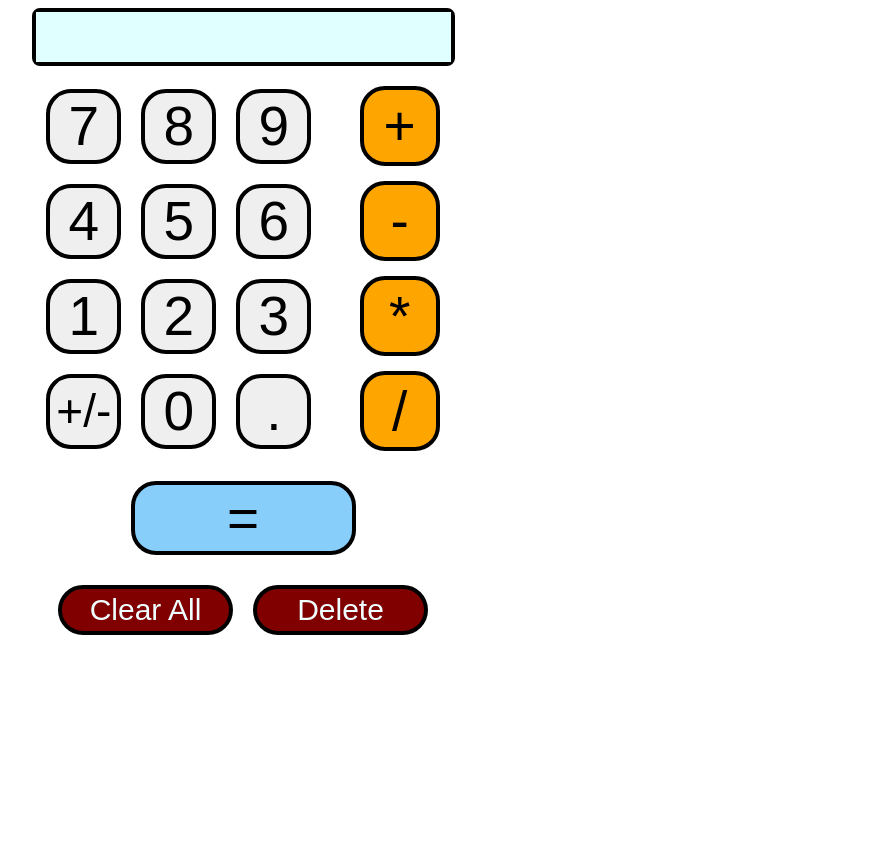
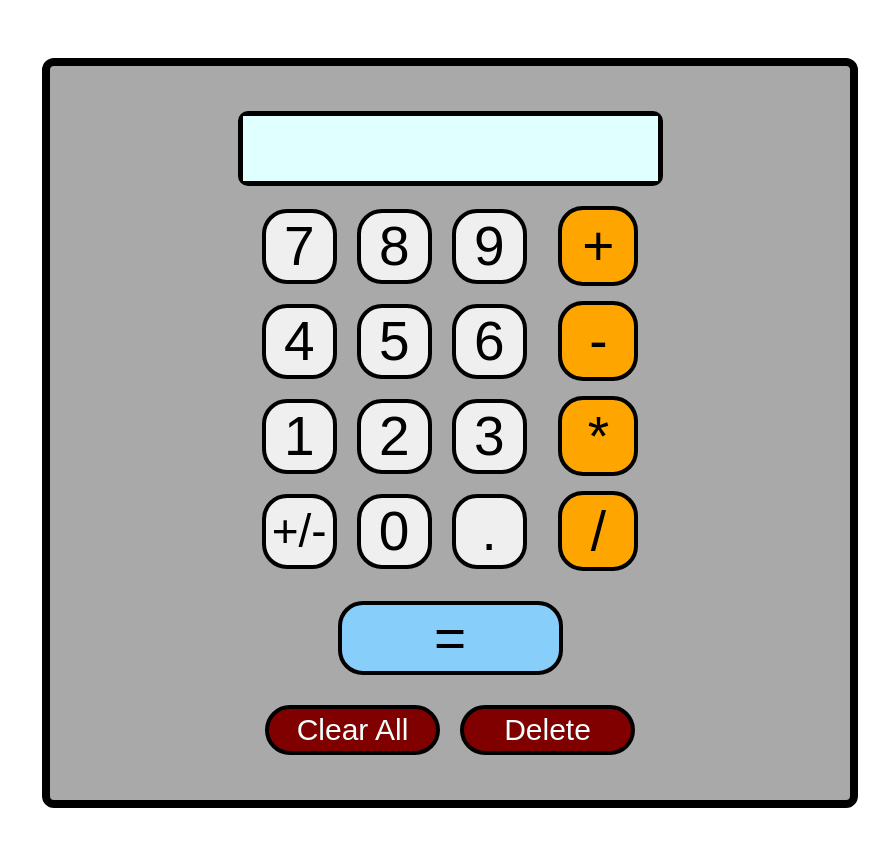
Before and after one commit to Runner-Dad84/TOP.Calculator, a plain HTML site: page index.html in a window 1280 px wide. Shown: the whole page, without its empty margins (190-1079 px from the left). Before the commit the page ends 800 px from the top, so only its background shows below. Drawn offline with Linux system fonts and the light colour scheme.

Commit message:
Final css adjustments.

```diff
--- a/style.css
+++ b/style.css
@@ -1,5 +1,7 @@
 body {
     display:flex;
+    justify-content: center;
+    padding: 50px;
 }
 
 button {
@@ -12,14 +14,21 @@ button {
     display:flex;
     flex-direction: column;
     align-items: center;
-    width: 850px;
+    width: 800px;
     gap: 20px;
+    padding-top: 45px;
+    padding-bottom: 45px;
+    padding-left: -20px;
+    padding-right: -20px;
+    border: black solid 8px;
+    border-radius: 12px;
+    background-color: darkgrey;
 }
 
 #screen {
     display:flex;
-    border: 4px solid black;
-    border-radius: 8px;
+    border: 5px solid black;
+    border-radius: 10px;
     background-color: lightcyan;
     gap: 25px;
 }
@@ -29,7 +38,7 @@ button {
     justify-content: center;
     align-items: center;
     font-size: 70px;
-    height: 50px;
+    height: 65px;
     color:black;
     background-color: lightcyan;
 }
```
